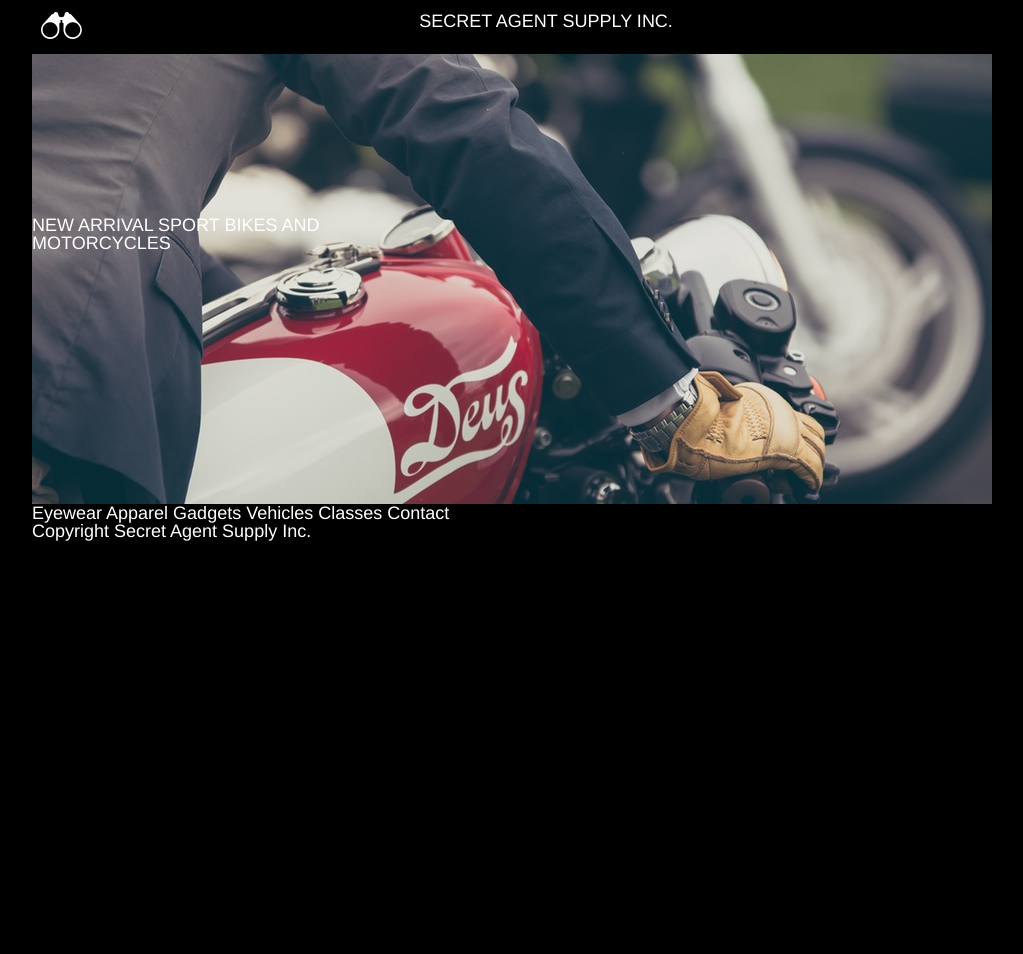
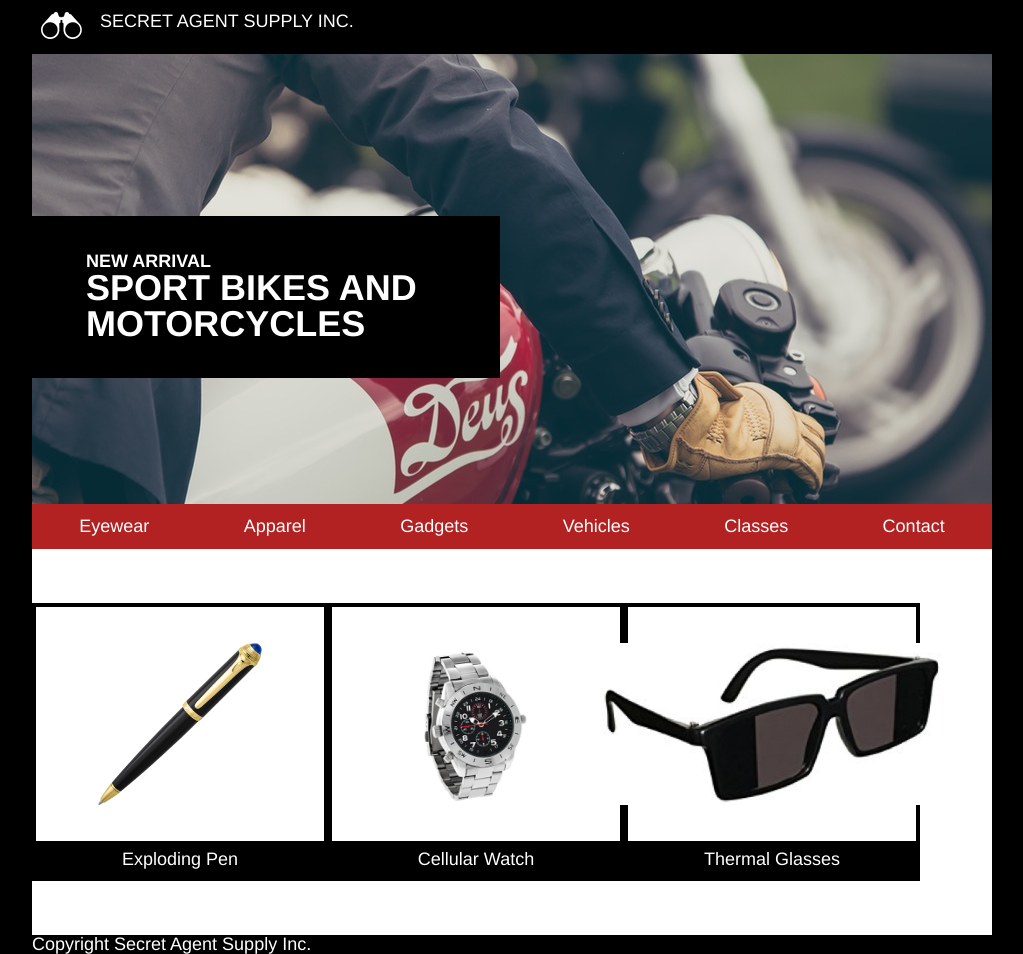
Before and after one commit to bhayz1/secretagentsupply, a plain HTML site: page index.html in a window 1280 px wide. Shown: the whole page, without its empty margins (128-1151 px from the left). Before the commit the page ends 800 px from the top, so only its background shows below. Drawn offline with Linux system fonts and the light colour scheme.

Commit message:
add header banner nav products

```diff
--- a/index.html
+++ b/index.html
@@ -6,7 +6,7 @@
     <link href="./resources/reset.css" type="text/css" rel="stylesheet">
     <link href="./resources/style.css" type="text/css" rel="stylesheet">
   </head>
-  <body class="flex justify">
+  <body class="flex">
     <!--main container-->
     <div class="main flex">
       <!--header-->
@@ -24,13 +24,13 @@
       <!--banner-->
       <div class="banner">
         <div class="new">
-          <span>NEW ARRIVAL</span>
-          <span>SPORT BIKES AND MOTORCYCLES</span>
+          <span class="one bold">NEW ARRIVAL</span>
+          <span class="two bold">SPORT BIKES AND MOTORCYCLES</span>
         </div>
       </div>
       <!--nav-->
-      <div class="flex">
-        <nav>
+      <div>
+        <nav class="flex">
           <span>Eyewear</span>
           <span>Apparel</span>
           <span>Gadgets</span>
@@ -39,15 +39,28 @@
           <span>Contact</span>
         </nav>
       </div>
-      <!--products-->
-      <div class="flex">
-        <div class="products">
-          <div class="pen">
+      <!--products container-->
+      <div class="white flex">
+        <!--pen-->
+        <div class="box flex">
+          <div class="item flex">
+            <img src="./resources/images/pen.png">
           </div>
-          <div class="watch">
+          <span class="label">Exploding Pen</span>
+        </div>
+        <!--watch-->
+        <div class="box flex">
+          <div class="item flex">
+            <img src="./resources/images/watch.png">
           </div>
-          <div class="glasses">
+          <span class="label">Cellular Watch</span>
+        </div>
+        <!--glasses-->
+        <div class="box flex">
+          <div class="item flex">
+            <img src="./resources/images/glasses.png">
           </div>
+          <span class="label">Thermal Glasses</span>
         </div>
       </div>
       <!--location hours-->
--- a/resources/style.css
+++ b/resources/style.css
@@ -4,8 +4,10 @@ html {
 
 body {
   background-color: black;
+  justify-content: center;
 }
 
+/*main container*/
 .main {
   width: 960px;
   color: white;
@@ -17,10 +19,6 @@ body {
   display: flex;
 }
 
-.justify {
-  justify-content: center;
-}
-
 .logo img {
   height: 1.5rem;
   margin: 0.66rem 1rem 0.66rem 0.5rem;
@@ -29,17 +27,73 @@ body {
 
 /*company name*/
 .sas {
-  margin: 0.66rem auto 0.66rem auto;
+  margin: 0.66rem 0 0.66rem 0;
 }
 
+/*banner*/
 .banner {
   background-image: url(./images/moto.jpeg);
   height: 25rem;
 }
 
+/*banner container*/
 .new {
+  width: 20rem;
+  background-color: black;
+  padding: 2rem 3rem 2rem 3rem;
   margin-top: 9rem;
-  width: 20rem;
 }
 
-/*adding redline*/
+/*banner text 1*/
+.one {
+  font-size: 1rem;
+  display: block;
+}
+
+/*banner text 2*/
+.two {
+  font-size: 2rem;
+}
+
+.bold {
+  font-weight: bold;
+}
+
+/*nav container*/
+nav {
+  background-color: firebrick;
+  justify-content: space-around;
+}
+
+/*nav items*/
+nav span {
+  margin: 0.75rem auto 0.75rem auto;
+}
+
+/*products*/
+
+.box {
+  width: 30%;
+  border: 4px solid black;
+  margin: 3rem 0 3rem 0;
+  flex-direction: column;
+}
+
+.item {
+  justify-content: center;
+}
+
+.item img {
+  height: 9rem;
+  margin: 2rem 0 2rem 0;
+}
+
+.white {
+  background-color: white;
+}
+
+.label {
+  background-color: black;
+  text-align: center;
+  padding: 0.5rem 0 0.5rem 0;
+}
```
